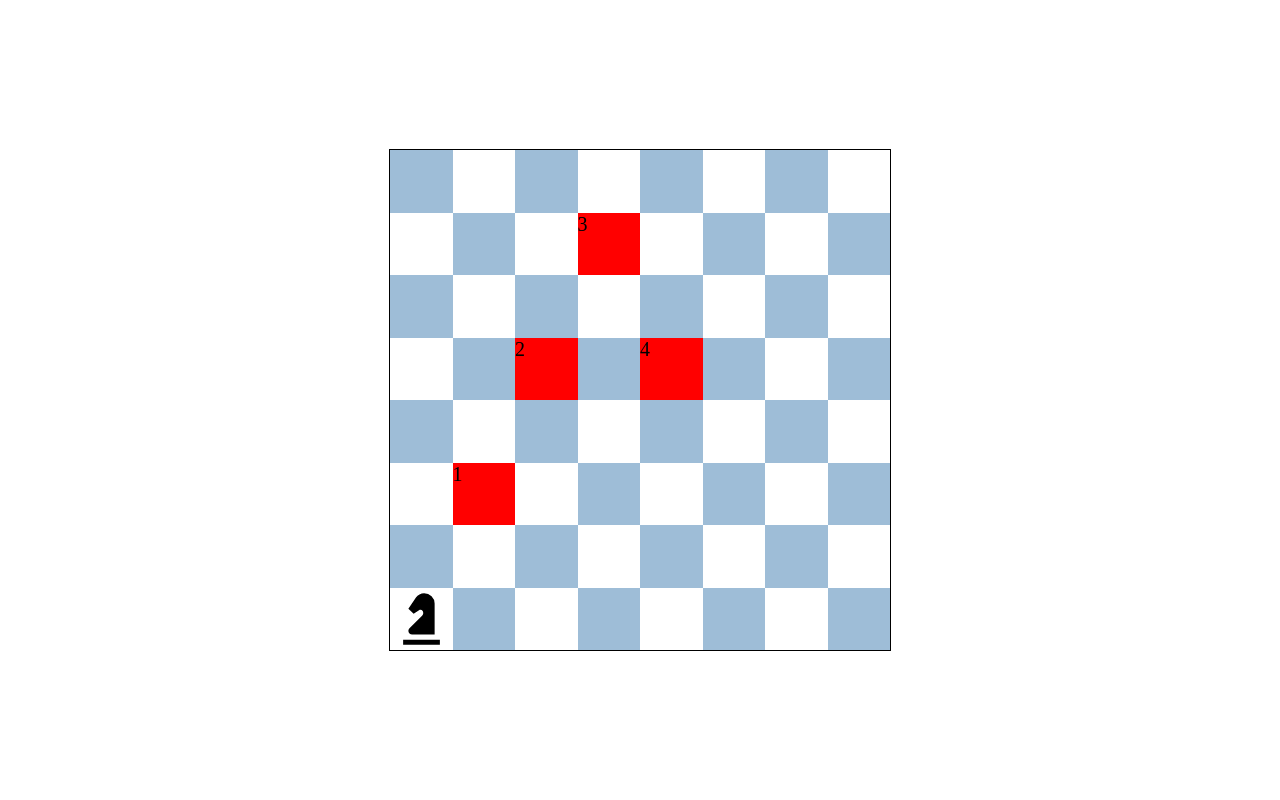
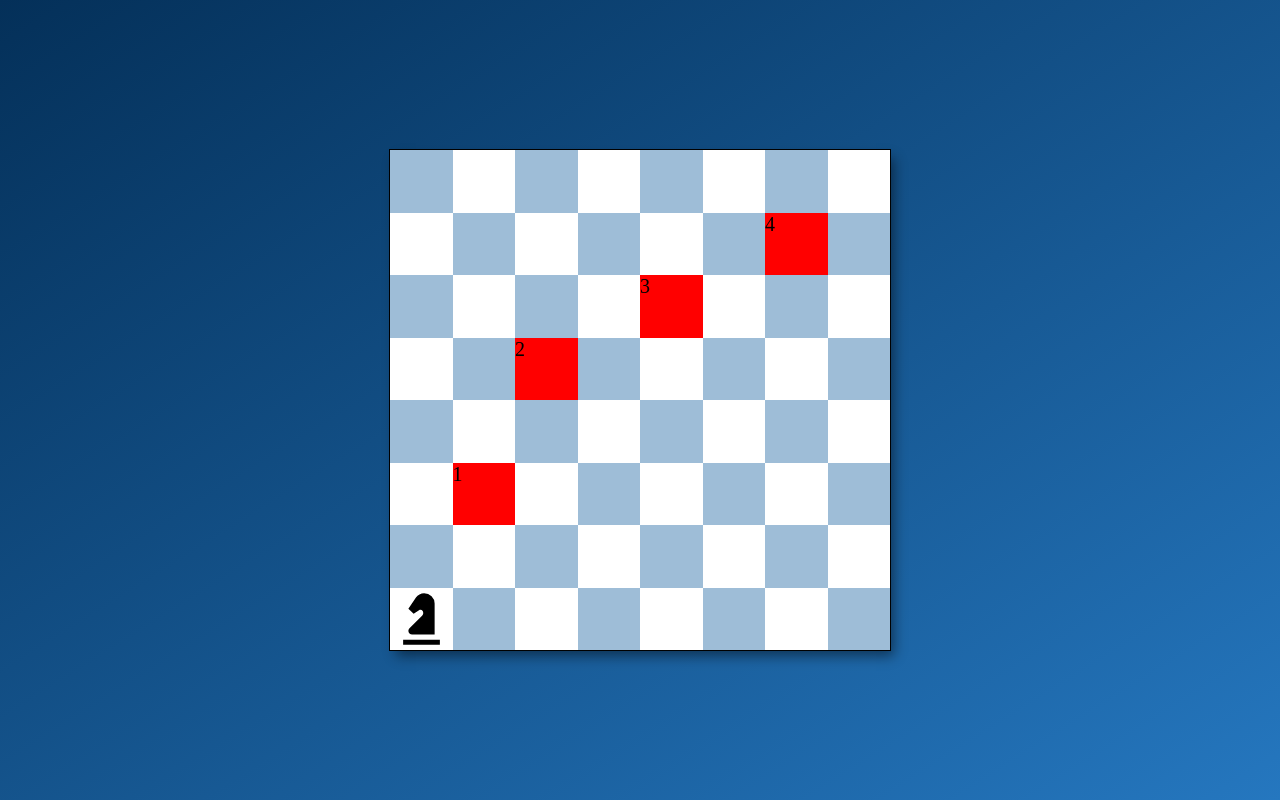
Before and after one commit to xadvent/knightsTravails, a website built with webpack: page src/index.html in a window 1280 px wide. Built offline with nearby package versions, Linux system fonts and the light colour scheme.

Commit message:
Sounds play when moving. Updated CSS

```diff
--- a/src/autopath.js
+++ b/src/autopath.js
@@ -1,7 +1,7 @@
 import { findPathBFS, markRed } from "./BFS/getPath";
 import { placeKnight } from "./movement/moveIMG";
 
-export default function (x, y, endX, endY){
+export default function (x, y, endX, endY) {
     const path = findPathBFS(x, y, endX, endY)
     placeKnight(x, y)
     markRed(path)
--- a/src/index.js
+++ b/src/index.js
@@ -3,4 +3,6 @@ import makeBoard from './building/makeBoard';
 import play from './movement/play';
 
 makeBoard();
-play(1, 1, 5, 5);
+// play(1, 1, 5, 5);
+// play(2,2,8,8)
+play(1,1,7,7)
--- a/src/movement/moveIMG.js
+++ b/src/movement/moveIMG.js
@@ -1,6 +1,7 @@
 import Knight from '../img/knight.svg';
 import King from '../img/king.png'
 import getSquare from './getSquare';
+import Move from '../sounds/move-self.mp3'
 
 const newKnight = new Image();
 newKnight.src = Knight;
@@ -10,9 +11,15 @@ const newKing = new Image();
 newKing.src = King;
 newKing.id = 'king';
 
+var moveSound = new Audio(Move)
+moveSound.id = 'moveSound'
+moveSound.volume = 0.7
+document.querySelector('#start-menu').appendChild(moveSound)
+
 export function placeKnight(x, y) {
     const square = getSquare(x, y);
     square.appendChild(newKnight);
+    document.querySelector('#moveSound').play()
 
     if (!square.classList.contains('target')) {
         square.classList.remove('red');
--- a/src/movement/play.js
+++ b/src/movement/play.js
@@ -1,4 +1,4 @@
-import clearBoard  from '../building/clearBoard'
+import clearBoard from '../building/clearBoard';
 import { findPathBFS, moveKnight } from '../BFS/getPath';
 import autopath from '../autopath';
 
@@ -35,7 +35,7 @@ export default function (x, y, endX, endY) {
     });
 }
 
-function getLocation(input){
+function getLocation(input) {
     const regex = /C(\d+)R(\d+)/;
     const match = input.match(regex) || [];
     const x = parseInt(match[1], 10);
--- a/src/style.css
+++ b/src/style.css
@@ -2,11 +2,16 @@
     --dark: #9EBDD7;
 }
 
-html, body {
+html,
+body {
     margin: 0px;
     padding: 0px;
     height: 100vh;
     width: 100vw;
+}
+
+body {
+    background-image: linear-gradient(to bottom right, #043059, #2577bf);
 }
 
 #container {
@@ -18,7 +23,7 @@ html, body {
     height: 100vh;
 }
 
-.white{
+.white {
     background-color: white;
 }
 
@@ -33,6 +38,8 @@ html, body {
     grid-template-columns: repeat(8, 1fr);
     grid-template-rows: repeat(8, 1fr);
     border: 1px solid black;
+    -webkit-box-shadow: 5px 7px 12px -2px rgba(0, 0, 0, 0.47);
+    box-shadow: 5px 7px 12px -2px rgba(0, 0, 0, 0.47);
 }
 
 .red {
--- a/webpack.config.js
+++ b/webpack.config.js
@@ -24,7 +24,7 @@ module.exports = {
                 use: ['style-loader', 'css-loader']
             },
             {
-                test: /\.(png|svg|jpg|gif)$/,
+                test: /\.(png|svg|jpg|gif|mp3)$/,
                 type: 'asset/resource',
             },
             {
```
Also changed, not shown: dist/main.js, 2 other files.
